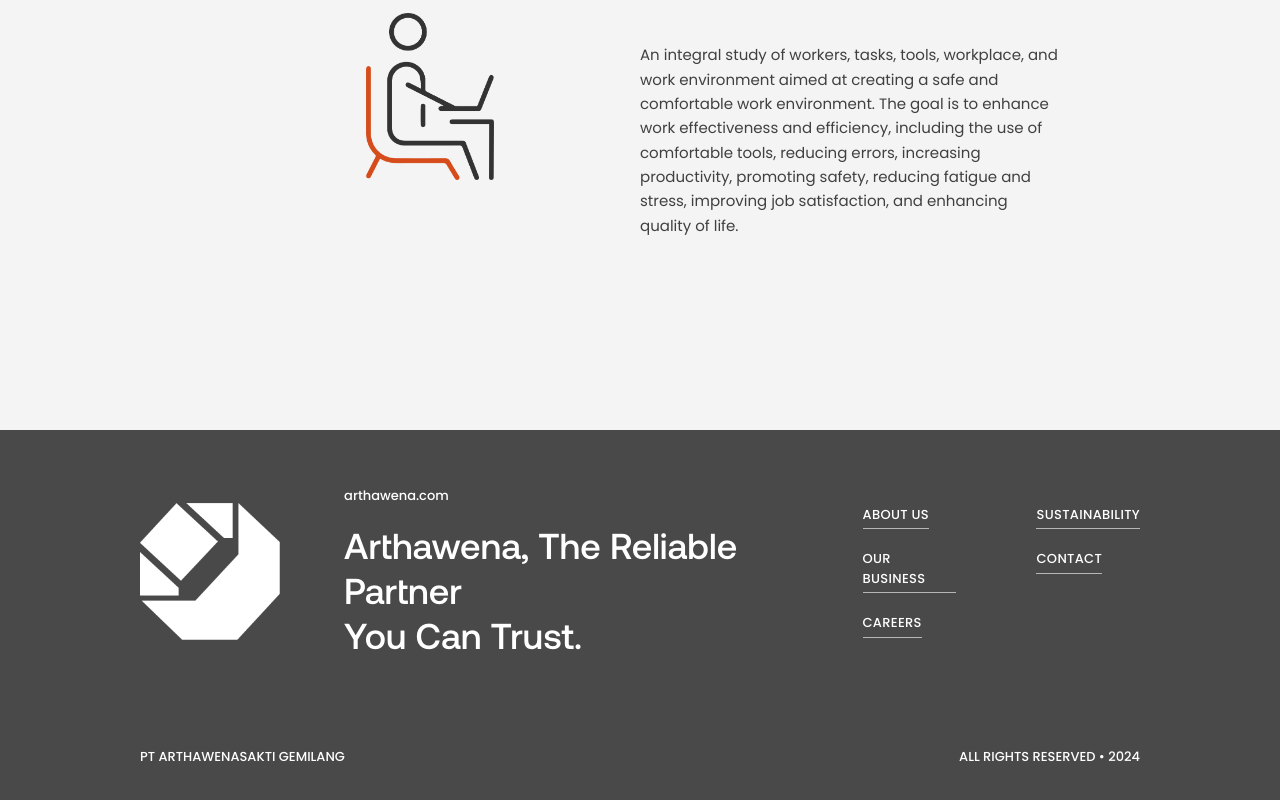
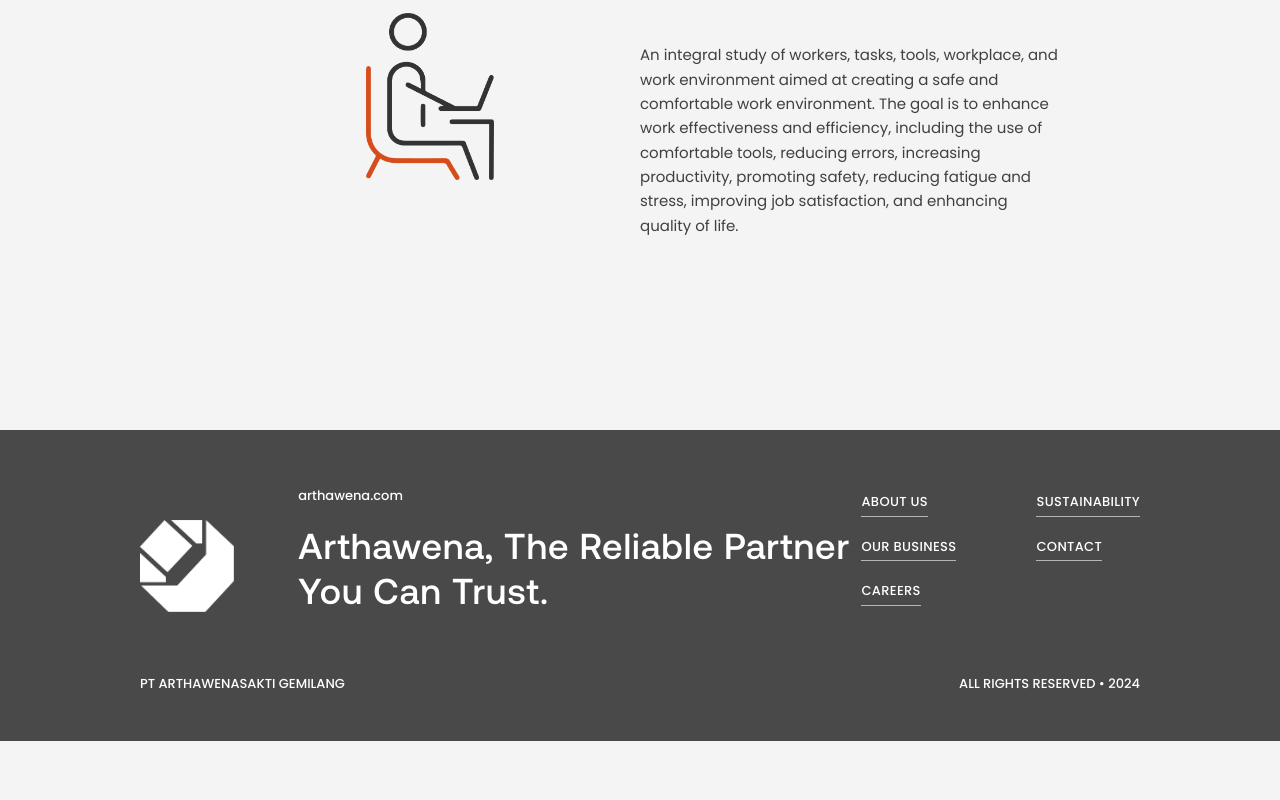
Before and after one commit to petaniweb-tech/arthawena, a Next.js app: page /careers/culture in a window 1280 px wide. Shown: the part 3194-3994 px from the top of the page. After the commit the page ends 3935 px from the top, so only its background shows below. Built offline with nearby package versions, Linux system fonts and the light colour scheme.

Commit message:
fix: image footer & tracking text

```diff
--- a/components/molecules/footer.tsx
+++ b/components/molecules/footer.tsx
@@ -70,14 +70,14 @@ export default function Footer() {
         {/* <-- === Footer Mobile End === --> */}
 
         {/* <-- === Footer Desktop Start === --> */}
-        <section className="hidden lg:flex flex-col w-full gap-[90px]">
-          <div className="flex w-full items-center justify-center gap-16">
+        <section className="hidden lg:flex flex-col w-full gap-[62px]">
+          <div className="flex w-full items-end justify-center gap-16">
             <Link href="/">
               <Image
                 src={logosymbol}
                 alt="Arthawena Logo"
                 priority={true}
-                className="w-44 h-auto"
+                className="w-28 h-auto"
               />
             </Link>
 
@@ -88,7 +88,7 @@ export default function Footer() {
                     arthawena.com
                   </p>
                 </Link>
-                <h4 className="text-4xl leading-tight text-white font-aeonik-medium">
+                <h4 className="text-4xl leading-tight text-white font-aeonik-medium tracking-wide">
                   Arthawena, The Reliable Partner
                   <br />
                   You Can Trust.
```
